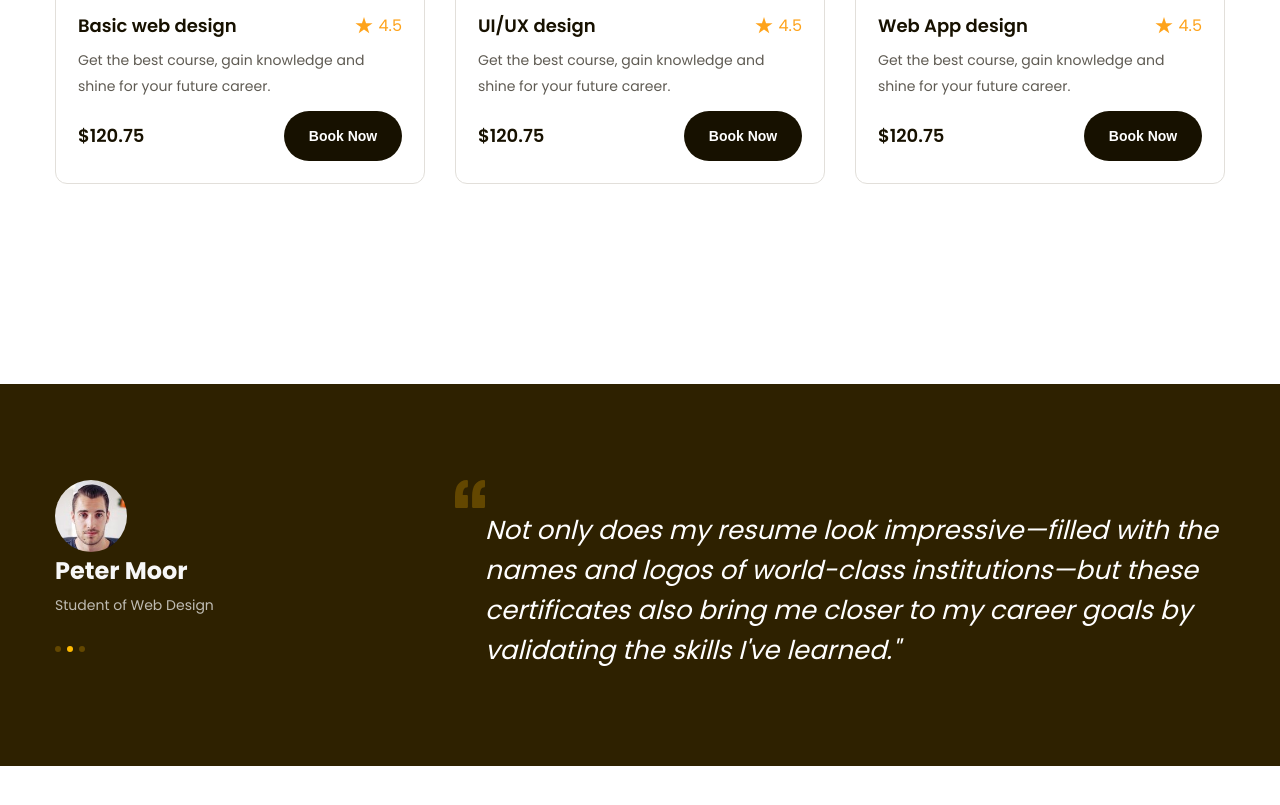
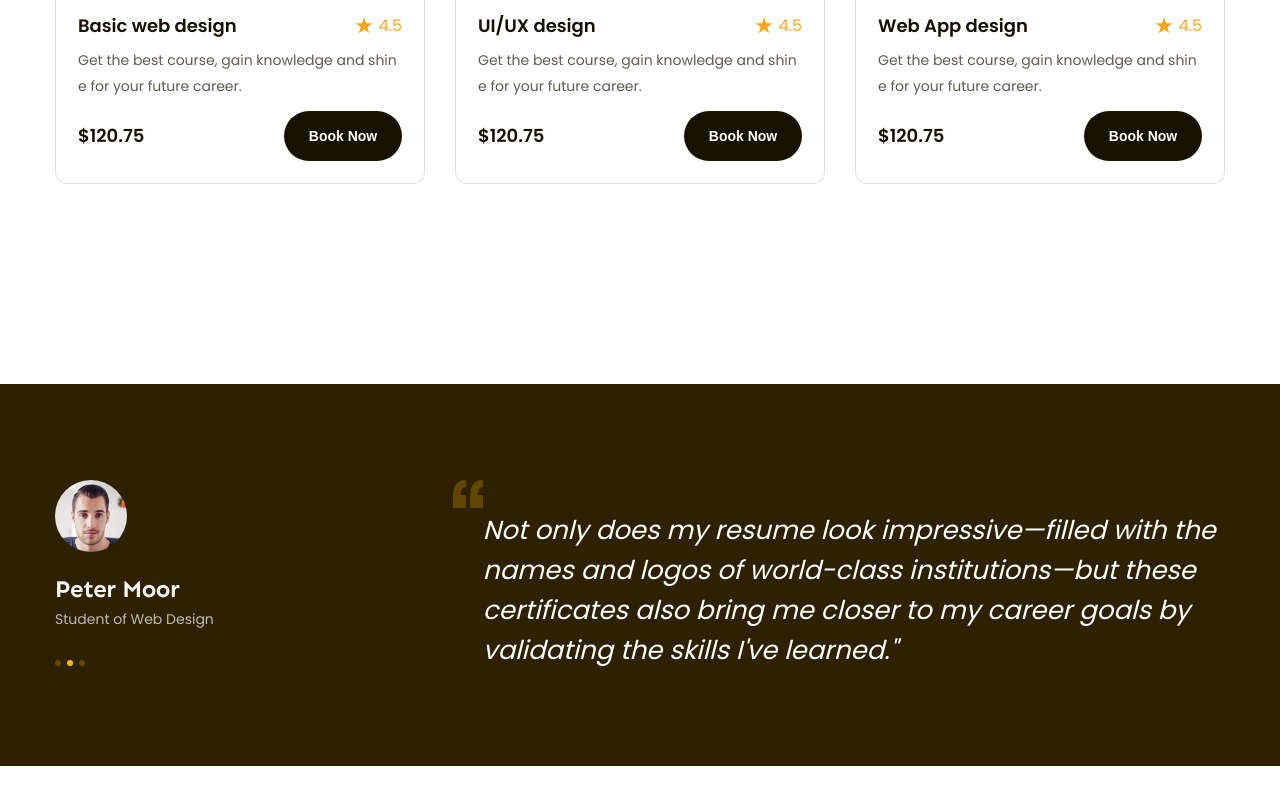
Before and after one commit to xuananh2212/project-html-css-02, a plain HTML site: page index.html in a window 1280 px wide. Shown: the part 1558-2363 px from the top of the page. Drawn offline with Linux system fonts and the light colour scheme.

Commit message:
edit feedback

```diff
--- a/assets/css/style.css
+++ b/assets/css/style.css
@@ -64,8 +64,26 @@ a {
   font-size: 3.8rem;
   line-height: 1.26;
 }
+.heading.lv3 {
+  font-size: 2.4rem;
+  line-height: 1.42;
+  color: #f7f7f7;
+}
 
+.line-clamp {
+  display: -webkit-box;
+  -webkit-line-clamp: var(--line-clamp, 1);
+  -webkit-box-orient: vertical;
+  overflow: hidden;
+}
 
+.line-clamp.line2 {
+  --line-clamp: 2;
+}
+
+.word-break {
+  word-break: break-all;
+}
 
 /* ====================Header================== */
 
@@ -378,153 +396,64 @@ header {
   background-color: var(--primary-color);
 }
 
-/* =================course=================== */
-
-/* .courses {
-  padding: 200px 0;
+/* ==============feedback===================== */
+.feedback {
+  padding: 96px 0;
+  background: #2e2100;
 }
 
-.courses .row {
+.feedback .feedback-list {
   display: flex;
+  overflow: hidden;
+}
+.feedback .feedback-item {
+  display: flex;
+  width: 100%;
+  flex-shrink: 0;
   justify-content: space-between;
-  align-items: center;
+  transform: translateX(-100%);
+  transition: all 0.3s ease-in-out;
 }
 
-.courses .row .sub-title {
-  font-family: "Sen", sans-serif;
-  font-weight: 700;
-  font-size: 3.8rem;
-  line-height: 1.26;
-  letter-spacing: -0.02em;
-  color: #171100;
-}
-
-.courses .row .desc {
-  width: 458px;
-  margin-top: 16px;
-  font-weight: 400;
-  font-size: 1.8rem;
-  line-height: 1.67;
-  color: #5f5b53;
-}
-
-.courses .row-item img:first-child {
-  margin-right: 18px;
-}
-
-.courses .list-courses {
-  margin-top: 55px;
-  display: flex;
-  gap: 30px;
-}
-
-.courses .list-courses .items > img {
-  width: 370px;
-  height: 278px;
-  object-fit: cover;
-  border-radius: 12px 12px 0px 0px;
-}
-
-.courses .list-courses .infor {
-  padding: 16px 22px 22px 22px;
-}
-
-.courses .list-courses .row {
-  display: flex;
-  justify-content: space-between;
-}
-
-.courses .list-courses .infor .sub-title {
-  font-weight: 600;
-  font-size: 1.8rem;
-  line-height: 1.67;
-  color: #171100;
-}
-
-.courses .list-courses .infor .desc {
-  font-weight: 400;
-  font-size: 1.4rem;
-  line-height: 1.86;
-  color: #5f5b53;
-}
-
-.courses .list-courses .infor .row-1 {
-  margin-top: 12px;
-  display: flex;
-  align-items: center;
-}
-
-.courses .list-courses .infor strong {
-  margin-right: 141px;
-  font-weight: 600;
-  font-size: 1.8rem;
-  line-height: 1.67;
-  color: #171100;
-}
-
-.courses .list-courses .items:first-of-type .row-1 .btn {
-  background: #ffb900;
-}
-
-.courses .list-courses .items {
-  background: #ffffff;
-  box-shadow: 0px 18px 36px rgba(0, 0, 0, 0.05);
-  border-radius: 12px;
-} */
-
-/* =============testtimonial============= */
-
-.testimonial {
-  background: #2e2100;
-  padding: 96px 0;
-}
-
-.testimonial .list {
-  display: flex;
-  gap: 241px;
-}
-
-.testimonial .item-1 .avatar {
-  display: inline-block;
+.feedback .infor .avatar {
   width: 72px;
   height: 72px;
   border-radius: 50%;
+  object-fit: cover;
+  margin-bottom: 18px;
 }
-
-.testimonial .item-1 b {
-  margin-top: 18px;
-  font-weight: 700;
-  font-size: 2.4rem;
-  line-height: 1.42;
-  color: #f7f7f7;
-}
-
-.testimonial .item-1 .desc {
-  width: 159px;
-  margin-top: 4px;
+.feedback .infor .desc {
   font-weight: 400;
   font-size: 1.4rem;
   line-height: 1.86;
   color: #bfbcb3;
 }
-
-.testimonial .row {
+.feedback .infor .dots {
+  margin-top: 28px;
   display: flex;
-  margin-top: 28px;
   gap: 6px;
 }
+.feedback .infor .dot {
+  width: 6px;
+  height: 6px;
+  border-radius: 50%;
+  background: #634700;
+}
+.feedback .infor .dot.active {
+  background: #ffb900;
+}
 
-.testimonial .item-2 em {
-  margin-left: calc(565px - 535px);
-  display: inline-block;
-  width: 740px;
+.feedback .feedback-content {
+  width: 66%;
+}
+.feedback .feedback-content blockquote {
+  margin-left: 30px;
   font-style: italic;
   font-weight: 400;
   font-size: 2.6rem;
   line-height: 1.54;
   color: #ffffff;
 }
-
 /* =====================features========================= */
 
 .features {
--- a/index.html
+++ b/index.html
@@ -133,13 +133,14 @@
                         <a href="#!"><img src="./assets/imgs/course-1.jpg" alt="" class="thumb"></a>
                         <div class="infor">
                             <div class="head">
-                                <h3 class="title"><a href="#!">Basic web design</a></h3>
+                                <h3 class="title"><a href="#!" class=".line-clamp word-break">Basic web design</a></h3>
                                 <div class="rating">
                                     <img src="./assets/imgs/course-star.svg" alt="" class="star">
                                     <span class="values">4.5</span>
                                 </div>
                             </div>
-                            <p class="desc">Get the best course, gain knowledge and shine for your future career.</p>
+                            <p class="desc line-clamp line2 word-break">Get the best course, gain knowledge and shine for your
+                                future career.</p>
 
                             <div class="foot">
                                 <strong class="price">$120.75</strong>
@@ -159,14 +160,15 @@
                         <a href="#!"><img src="./assets/imgs/course-2.jpg" alt="" class="thumb"></a>
                         <div class="infor">
                             <div class="head">
-                                <h3 class="title"><a href="#!">UI/UX design</a></h3>
+                                <h3 class="title"><a href="#!" class=".line-clamp word-break">UI/UX design</a></h3>
                                 <div class="rating">
                                     <img src="./assets/imgs/course-star.svg" alt="" class="star">
                                     <span class="values">4.5</span>
                                 </div>
 
                             </div>
-                            <p class="desc">Get the best course, gain knowledge and shine for your future career.</p>
+                            <p class="desc line-clamp line2 word-break">Get the best course, gain knowledge and shine for your
+                                future career.</p>
 
                             <div class="foot">
                                 <strong class="price">$120.75</strong>
@@ -186,13 +188,14 @@
                         <a href="#!"><img src="./assets/imgs/course-3.jpg" alt="" class="thumb"></a h>
                         <div class="infor">
                             <div class="head">
-                                <h3 class="title"><a href="#!">Web App design</a></h3>
+                                <h3 class="title"><a href="#!" class=".line-clamp word-break">Web App design</a></h3>
                                 <div class="rating">
                                     <img src="./assets/imgs/course-star.svg" alt="" class="star">
                                     <span class="values">4.5</span>
                                 </div>
                             </div>
-                            <p class="desc">Get the best course, gain knowledge and shine for your future career.</p>
+                            <p class="desc line-clamp line2 word-break">Get the best course, gain knowledge and shine for your
+                                future career.</p>
 
                             <div class="foot">
                                 <strong class="price">$120.75</strong>
@@ -205,26 +208,68 @@
                 </div>
             </div>
         </div>
-        <div class="testimonial" id="reviews">
+        <div class="feedback" id="reviews">
             <div class="content">
-                <div class="list">
-                    <div class="item-1">
-                        <img src="./assets/imgs/avatar.jpg" alt="" class="avatar">
-                        <br>
-                        <b>Peter Moor</b>
-                        <p class="desc">Student of Web Design</p>
-                        <div class="row">
-                            <img src="./assets/imgs/testtimonial-Ellipse-1.svg" alt="">
-                            <img src="./assets/imgs/testtimonial-Ellipse-2.svg" alt="">
-                            <img src="./assets/imgs/testtimonial-Ellipse-1.svg" alt="">
+                <div class="feedback-list">
+                    <div class="feedback-item">
+                       <div class="infor">
+                            <img src="./assets/imgs/avatar.jpg" alt="" class="avatar">
+                            <p class="heading lv3">Peter Moor</p>
+                            <p class="desc">Student of Web Design</p>
+                            <div class="dots">
+                               <span class="dot active"></span>
+                               <span class="dot"></span>
+                               <span class="dot"></span>
+                            </div>
+                       </div>
+                        <div class="feedback-content">
+                            <img src="./assets/imgs/comma.svg" alt="">
+
+                            <blockquote>Not only does my resume look impressive—filled with the names and logos of world-class
+                                institutions—but these certificates also bring me closer to my career goals by validating
+                                the skills I've learned." </blockquote>
                         </div>
                     </div>
-                    <div class="item-2">
-                        <img src="./assets/imgs/comma.svg" alt="">
-                        <br>
-                        <em>Not only does my resume look impressive—filled with the names and logos of world-class
-                            institutions—but these certificates also bring me closer to my career goals by validating
-                            the skills I've learned." </em>
+
+                    <div class="feedback-item">
+                        <div class="infor">
+                            <img src="./assets/imgs/avatar.jpg" alt="" class="avatar">
+                            <p class="heading lv3">Peter Moor</p>
+                            <p class="desc">Student of Web Design</p>
+                            <div class="dots">
+                                <span class="dot"></span>
+                                <span class="dot active"></span>
+                                <span class="dot"></span>
+                            </div>
+                        </div>
+                        <div class="feedback-content">
+                            <img src="./assets/imgs/comma.svg" alt="">
+
+                            <blockquote>Not only does my resume look impressive—filled with the names and logos of world-class
+                                institutions—but these certificates also bring me closer to my career goals by validating
+                                the skills I've learned." </blockquote>
+                        </div>
+                    </div>
+
+
+                    <div class="feedback-item">
+                        <div class="infor">
+                            <img src="./assets/imgs/avatar.jpg" alt="" class="avatar">
+                            <p class="heading lv3">Peter Moor</p>
+                            <p class="desc">Student of Web Design</p>
+                            <div class="dots">
+                                <span class="dot"></span>
+                                <span class="dot"></span>
+                                <span class="dot active"></span>
+                            </div>
+                        </div>
+                        <div class="feedback-content">
+                            <img src="./assets/imgs/comma.svg" alt="">
+
+                            <blockquote>Not only does my resume look impressive—filled with the names and logos of world-class
+                                institutions—but these certificates also bring me closer to my career goals by validating
+                                the skills I've learned." </blockquote>
+                        </div>
                     </div>
                 </div>
             </div>
```
